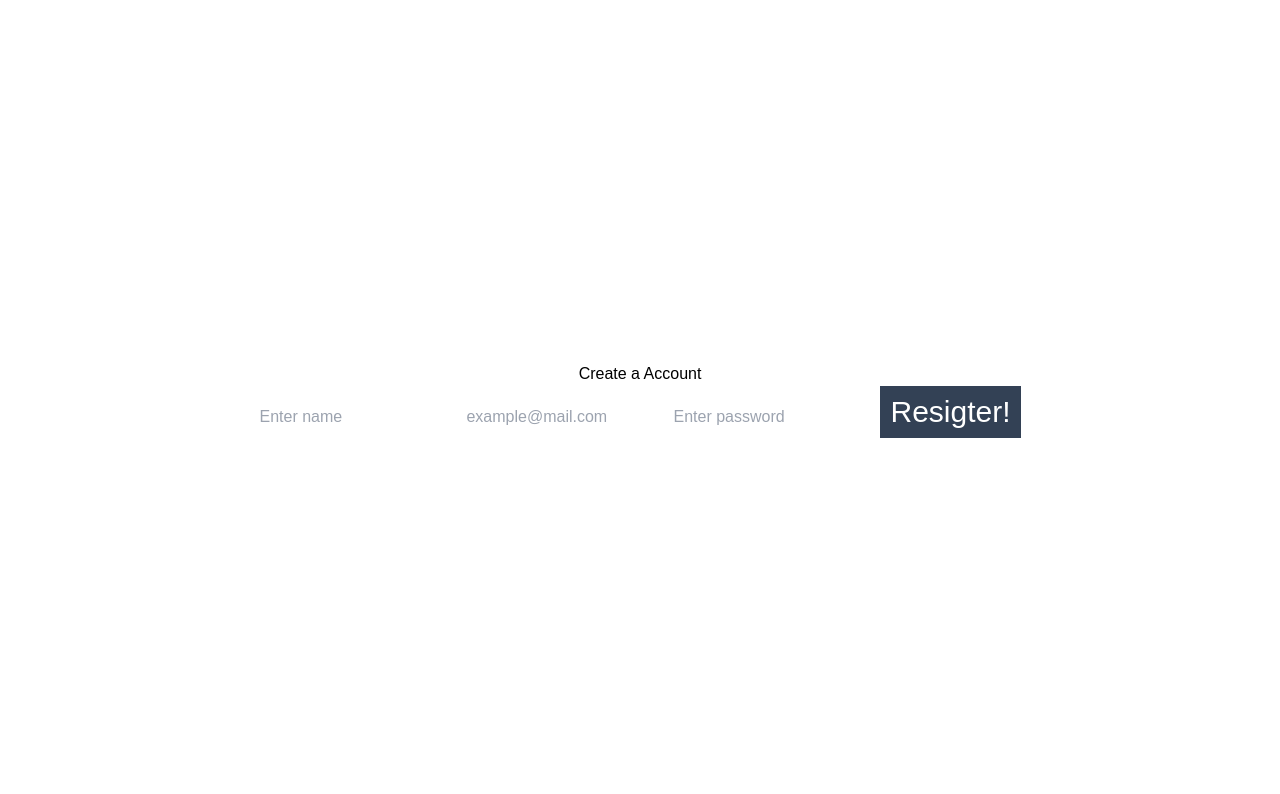
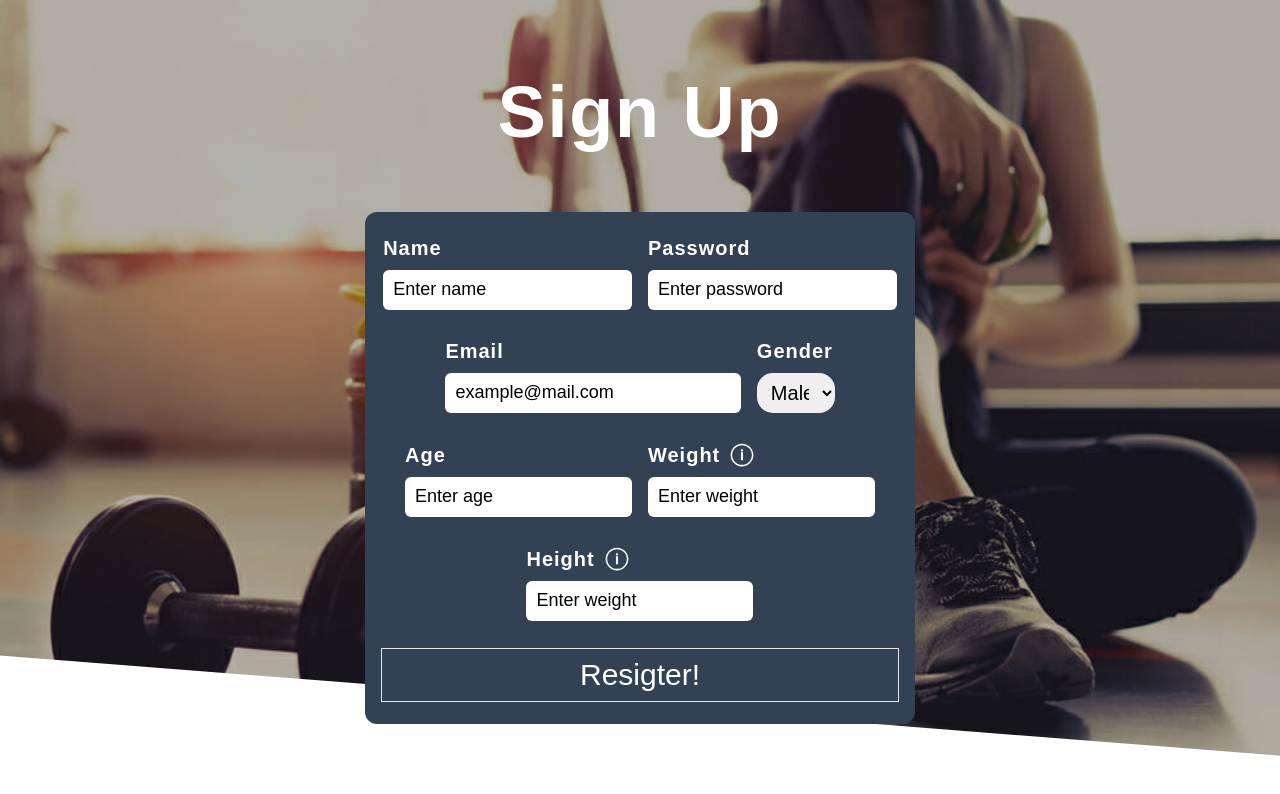
Before and after one commit to ajv55/health, a Next.js app: page /reg in a window 1280 px wide. Shown: the top 794 px of the page. Built offline with nearby package versions, Linux system fonts and the light colour scheme; a web font is replaced by a local one.

Commit message:
styled the register page

```diff
--- a/app/(site)/reg/page.tsx
+++ b/app/(site)/reg/page.tsx
@@ -3,8 +3,15 @@ import { useState, useRef } from "react";
 import axios from "axios";
 import {toast} from "react-hot-toast";
 import { useRouter } from "next/navigation";
+import BottomTilt from "@/app/components/bottomTilt";
+import {motion} from 'framer-motion'
+import { IoIosInformationCircleOutline } from "react-icons/io";
+import WeightInput from "@/app/components/input";
+import HeightInput from "@/app/components/heightInput";
 
 export default function Page() {
+
+    const [isTrue, setIsTrue] = useState<boolean>(false)
 
     const ref = useRef<HTMLFormElement>(null);
     const router = useRouter();
@@ -12,26 +19,62 @@ export default function Page() {
     const [data, setData] = useState({
         name: '',
         email: '',
-        password: ''
+        password: '',
+        weightInKg: '',
+        age: '',
+        heightInInches: '',
+        gender: ''
 })
 
     const handleSubmit = async (e: any) => {
         e.preventDefault();
         ref.current?.reset()
-        console.log(data);
         console.log('this is where i need to fetch the route handler to register someone to the monogdb database')
         axios.post('/api/register', data).then(() => toast.success('User has been registered successfully!!!!')).then(() => router.push('/login')).catch(() => toast.error('something went wrong!!'))
 
     }
+
+    console.log(data.gender)
+
   return (
-    <div className='w-full h-screen flex flex-col justify-center items-center'>
-        <h1>Create a Account</h1>
+    <div style={{backgroundImage: 'linear-gradient(to left, rgba(0,0,0,0.3), rgba(0,0,0,0.3)), url("/registerpage.jpg")'}} className='w-full relative  h-screen bg-cover bg-center flex flex-col justify-center items-center gap-16'>
+          <BottomTilt  />
 
-        <form  ref={ref} onSubmit={handleSubmit}>
-            <input placeholder="Enter name" type="text" value={data.name} onChange={(e) => setData({...data, name: e.target.value}) } name="" id="name" />
-            <input placeholder="example@mail.com"  type="email" value={data.email} onChange={(e) => setData({...data, email: e.target.value}) } name="" id="email" />
-            <input placeholder="Enter password" type="password" value={data.password} onChange={(e) => setData({...data, password: e.target.value}) } name="" id="password" />
-            <button type="submit" className="text-3xl px-2.5 py-2 bg-slate-700 text-white">Resigter!</button>
+        <h1 className="text-white text-7xl font-bold tracking-wide">Sign Up</h1>
+
+        <form className="bg-slate-700 rounded-xl  z-10 w-[43%] h-[32rem] p-4 flex  flex-wrap justify-center items-center gap-4" ref={ref} onSubmit={handleSubmit}>
+            <div className="flex  w-[48%] flex-col justify-start items-start gap-2">
+                <label className="text-xl font-bold tracking-wider text-white" htmlFor="name">Name</label>
+               <input className="px-2.5 py-2 w-full rounded-md placeholder:text-black placeholder:text-lg  focus:ring-blue-400 focus:ring-4 outline-none" placeholder="Enter name" type="text" value={data.name} onChange={(e) => setData({...data, name: e.target.value}) } name="" id="name" />
+            </div>
+            <div className="flex  w-[48%] flex-col justify-start items-start gap-2">
+                <label className="text-xl font-bold tracking-wider text-white" htmlFor="passowrd">Password</label>
+                <input className="px-2.5 py-2 w-full rounded-md placeholder:text-black placeholder:text-lg  focus:ring-blue-400 focus:ring-4 outline-none" placeholder="Enter password" type="password" value={data.password} onChange={(e) => setData({...data, password: e.target.value}) } name="" id="password" />
+            </div>
+            <div className="flex w-[57%] flex-col justify-start items-start gap-2">
+                <label className="text-xl font-bold tracking-wider text-white" htmlFor="email">Email</label>
+                <input className="px-2.5 py-2 w-full rounded-md placeholder:text-black placeholder:text-lg  focus:ring-blue-400 focus:ring-4 outline-none" placeholder="example@mail.com"  type="email" value={data.email} onChange={(e) => setData({...data, email: e.target.value}) } name="" id="email" />
+            </div>
+
+           <div className=" w-[15%] h-[75px] flex flex-col justify-center gap-2 items-start">
+               <label className="text-white text-xl font-bold tracking-wider" htmlFor="gender">Gender</label>
+               <select value={data.gender} onChange={(e) => setData({...data, gender: e.target.value})} className="w-full px-2.5 py-2 rounded-2xl outline-none text-xl" name="" id="gender">
+                    <option value="Male">Male</option>
+                    <option value="Female">Female</option>
+                </select>
+           </div>
+
+
+            <div className="flex  flex-col justify-start items-start gap-2">
+                <label className="text-xl font-bold tracking-wider text-white" htmlFor="age">Age</label>
+                <input className="px-2.5 py-2 w-full rounded-md placeholder:text-black placeholder:text-lg  focus:ring-blue-400 focus:ring-4 outline-none" placeholder="Enter age" type="text" value={data.age} onChange={(e) => setData({...data, age: e.target.value}) } name="" id="age" />
+            </div>
+
+            <WeightInput value={data.weightInKg} onChange={(e: any) => setData({...data, weightInKg: e.target.value})}/>
+            <HeightInput value={data.heightInInches} onChange={(e: any) => setData({...data, heightInInches: e.target.value })}/>
+
+
+            <button type="submit" className="text-3xl border w-full px-2.5 py-2 bg-slate-700 text-white">Resigter!</button>
         </form>
 
     </div>
--- a/app/api/auth/[...nextauth]/route.ts
+++ b/app/api/auth/[...nextauth]/route.ts
@@ -1,4 +1,4 @@
-import type { NextAuthOptions } from "next-auth";
+import type { NextAuthOptions, Session, User } from "next-auth";
 import prisma from "@/app/libs/prismadb";
 import {PrismaAdapter} from '@next-auth/prisma-adapter'
 import CredentialsProvider  from "next-auth/providers/credentials";
@@ -6,6 +6,8 @@ import GithubProvider from "next-auth/providers/github";
 import GoogleProvider from 'next-auth/providers/google'
 import NextAuth from "next-auth/next";
 import bcrypt from 'bcrypt';
+import { JWT } from "next-auth/jwt";
+
 
 export const options: NextAuthOptions = {
     adapter: PrismaAdapter(prisma),
@@ -57,6 +59,36 @@ export const options: NextAuthOptions = {
         })
 
     ],
+    callbacks: {
+        jwt: async ({token, user, session}: {token: JWT, user?: User | any, session?: any}): Promise<any>  => {
+           console.log('jwt callback', token, user, session)
+           if(user) {
+            return {
+                ...token,
+                id: user.id,
+                calories: user?.calories,
+                age: user?.age,
+                weight: user?.weightInKg
+            }
+        }
+            return token
+        },
+        session: async ({session, token, user}): Promise<any> => {
+            console.log('session callback', session, user, token)
+            return {
+                ...session,
+                user: {
+                    ...session.user,
+                   age: token.age,
+                   weight: token.weight,
+                   id: token.id,
+                   calories: token.calories
+                }
+            };
+
+        return session
+        }
+    },
     secret: process.env.NEXTAUTH_SECERT as string,
     session: {
         strategy: 'jwt'
--- /dev/null
+++ b/app/api/data/route.ts
@@ -0,0 +1,21 @@
+import prisma from "@/app/libs/prismadb";
+import {getServerSession} from 'next-auth'
+import { NextRequest, NextResponse } from "next/server";
+import { options } from "../auth/[...nextauth]/route";
+import toast from "react-hot-toast";
+
+export async function GET() {
+    const session = await getServerSession(options)
+
+    if (!session) {
+        return toast.error('no session found')
+    }
+
+    const user = await prisma.user.findUnique({
+        where: {
+            email: `${session.user?.email}`
+        }
+    })
+
+    return NextResponse.json({user: user},{status: 200})
+}
--- a/app/api/register/route.ts
+++ b/app/api/register/route.ts
@@ -2,15 +2,21 @@ import bcrypt from 'bcrypt';
 import prisma from '@/app/libs/prismadb';
 import { NextRequest, NextResponse } from 'next/server';
 
+type calories = {
+    age: string,
+    weight: string,
+    height: string
+}
+
 
 export async function POST(req: NextRequest) {
     const body =  await req.json();
-    const {name, email, password} = body;
+    const {name, email, password, age, weightInKg, heightInInches} = body;
 
     console.log(name, email, password);
 
 
-    if(!name || !email || !password) {
+    if(!name || !email || !password || !age || !weightInKg || !heightInInches) {
         return new NextResponse('Missing Fields', {status: 400})
     }
 
@@ -24,13 +30,21 @@ export async function POST(req: NextRequest) {
         throw new Error('Email already exists')
     }
 
+    const calculateCalories = ({age, height, weight}: calories) => {
+
+    }
+
     const hashedPassword = await bcrypt.hash(password, 10);
 
     const user = await prisma.user.create({
         data: {
             name,
             email,
-            hashedPassword
+            hashedPassword,
+            age,
+            weightInKg,
+            heightInInches
+
         }
     });
 
--- a/app/api/user/route.ts
+++ b/app/api/user/route.ts
@@ -22,9 +22,10 @@ export async function POST(req: NextRequest) {
             email: email
         },
         data: {
-            age: '23',
+            age: '32',
             weightInKg: '95',
-            heightInInches: '68'
+            heightInInches: '68',
+            calories: '2300'
         }
     })
 
--- /dev/null
+++ b/app/api/userInfo/route.ts
@@ -0,0 +1,14 @@
+import prisma from "@/app/libs/prismadb";
+import { NextRequest, NextResponse } from "next/server";
+
+export async function GET(req: NextRequest) {
+    const body = await req.json()
+    const {email} = body
+    const user = await prisma.user.findUnique({
+        where: {
+            email: 'abel@mail.com'
+        }
+    })
+
+    return NextResponse.json({user: 'hello'})
+}
--- /dev/null
+++ b/app/components/heightInput.tsx
@@ -0,0 +1,15 @@
+'use client';
+import { FormEvent, useState } from "react";
+import { IoIosInformationCircleOutline } from "react-icons/io";
+
+export default function HeightInput({value, onChange}: { value: string, onChange: any}) {
+    const [isTrue, setIsTrue] = useState<boolean>(false)
+  return (
+    <div className="flex relative flex-col justify-start items-start gap-2">
+        <label  className="flex justify-center items-center gap-2 text-xl font-bold tracking-wider text-white" htmlFor="height">Height <IoIosInformationCircleOutline   onMouseMove={() => setIsTrue(true)} size={28} /></label>
+        <input className="px-2.5 py-2 w-full rounded-md placeholder:text-black placeholder:text-lg  focus:ring-blue-400 focus:ring-4 outline-none" placeholder="Enter weight " type="text" value={value} onChange={onChange} name="" id="height" />
+        {isTrue && <p onMouseLeave={() => setIsTrue(false)} className=" absolute top-0 -right-20 w-[80%] h-[6rem] flex justify-center items-center bg-slate-100 text-lg text-center rounded-2xl">Height must be in inches.</p>}
+
+    </div>
+  )
+}
--- /dev/null
+++ b/app/components/input.tsx
@@ -0,0 +1,15 @@
+'use client';
+import { FormEvent, useState } from "react";
+import { IoIosInformationCircleOutline } from "react-icons/io";
+
+export default function WeightInput({value, onChange}: { value: string, onChange: any}) {
+    const [isTrue, setIsTrue] = useState<boolean>(false)
+  return (
+    <div className="flex relative flex-col justify-start items-start gap-2">
+        <label  className="flex justify-center items-center gap-2 text-xl font-bold tracking-wider text-white" htmlFor="weight">Weight <IoIosInformationCircleOutline   onMouseMove={() => setIsTrue(true)} size={28} /></label>
+        <input className="px-2.5 py-2 w-full rounded-md placeholder:text-black placeholder:text-lg  focus:ring-blue-400 focus:ring-4 outline-none" placeholder="Enter weight " type="text" value={value} onChange={onChange} name="" id="weight" />
+        {isTrue && <p onMouseLeave={() => setIsTrue(false)} className=" absolute top-0 -right-20 w-[80%] h-[6rem] flex justify-center items-center bg-slate-100 text-lg text-center rounded-2xl">Weight needs to be in kg.</p>}
+
+    </div>
+  )
+}
--- a/app/components/user.tsx
+++ b/app/components/user.tsx
@@ -1,12 +1,32 @@
 'use client';
 import React from 'react'
 import {useSession} from 'next-auth/react'
+import axios from 'axios';
+import { useState, useEffect } from 'react';
+import toast from 'react-hot-toast';
+
+type currentUserProp = {
+  email: string
+  name: string
+}
 
 export default function User() {
-    const {data: session} = useSession()
+
+  const [userData, setUserData] = useState([]);
+  const [currentUser, setCurrentUser] = useState<currentUserProp>({
+    email: '',
+    name: ''
+  });
+    const {data: session} = useSession();
+
+    useEffect(() => {
+      fetch('/api/data').then((res) => res.json()).then((res) => setCurrentUser(res.user)).catch(() => toast.error('no session found!'));
+    } , [])
+
+
   return (
     <div>
-        {JSON.stringify(session)}
+        {currentUser?.email} {currentUser?.name}
     </div>
   )
 }
--- a/app/dashboard/page.tsx
+++ b/app/dashboard/page.tsx
@@ -1,12 +1,9 @@
 'use client';
 import Link from 'next/link'
-import { FormEvent, useEffect, useState } from 'react';
+import { useEffect, useState } from 'react';
 import {useSession} from 'next-auth/react'
-import { options } from '../api/auth/[...nextauth]/route'
-import { signOut } from 'next-auth/react';
 import { useRouter } from 'next/navigation';
-import prisma from '../libs/prismadb';
-import axios from 'axios';
+
 import {toast} from 'react-hot-toast';
 
 export default  function Page() {
@@ -25,34 +22,17 @@ export default  function Page() {
     router.push('/')
   }
 
-  const handleSubmit = async (e: FormEvent<HTMLFormElement>) => {
-    e.preventDefault();
-    axios.post('/api/user', data ).then(() => toast.success('you added the calories data')).catch(() => toast.error('something went wrong'))
-    console.log('heres where i add the calories and weight and age to the database')
 
-  }
+
 
 
   return (
     <div className='bg-stone-900 w-full h-screen flex flex-col justify-center items-center'>
         <h1 className='text-6xl text-white'>Dashboard Page</h1>
-        <h3 className='text-4xl text-white'>Hi, {JSON.stringify(session?.user?.name)}</h3>
+        <h3 className='text-4xl text-white'>Hi, {JSON.stringify(session?.user?.weight)}</h3>
         <h3 className='text-4xl text-white'>Hi, {JSON.stringify(session?.user?.email)}</h3>
         <Link href='/signOut'  className='text-4xl text-white bg-slate-500'>Sign Out</Link>
 
-        <div>
-          <form className='w-[55%] h-[19rem] bg-slate-500 text-white' onSubmit={handleSubmit}>
-            <label htmlFor="weight">Weight</label>
-            <input placeholder='Enter weight' id='weight' type="text" />
-            <label htmlFor="height">Height</label>
-            <input placeholder='Enter height' id='height' type="text" />
-            <select name="gender" id="Gender">
-              <option value="Male">Male</option>
-              <option value="Female">Female</option>
-            </select>
-            <button className='bg-slate-200 px-2.5 py-3 text-3xl' type='submit'>Sumbit</button>
-          </form>
-        </div>
     </div>
   )
 }
--- a/middleware.ts
+++ b/middleware.ts
@@ -1,5 +1,5 @@
 export {default} from 'next-auth/middleware';
-import { pages } from 'next/dist/build/templates/app-page';
 
 
-export const config = {matcher: ['/dashboard']}
+
+export const config = {matcher: ['/dashboard' ]}
```
Also changed, not shown: app/types/next-auth.d.ts (added, +18 -0 lines), public/registerpage.jpg (added), 1 other file (tests, documents, lock files or other folders).
